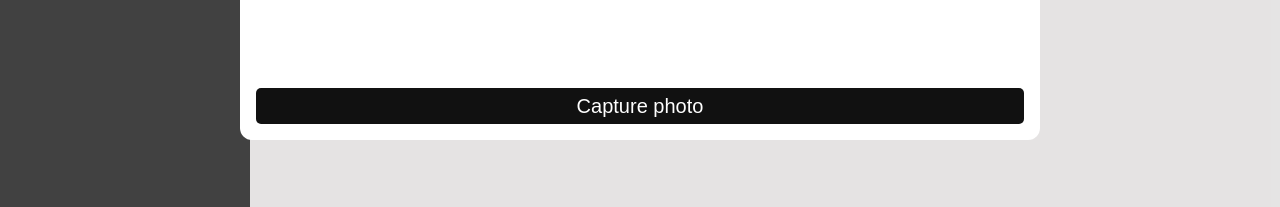
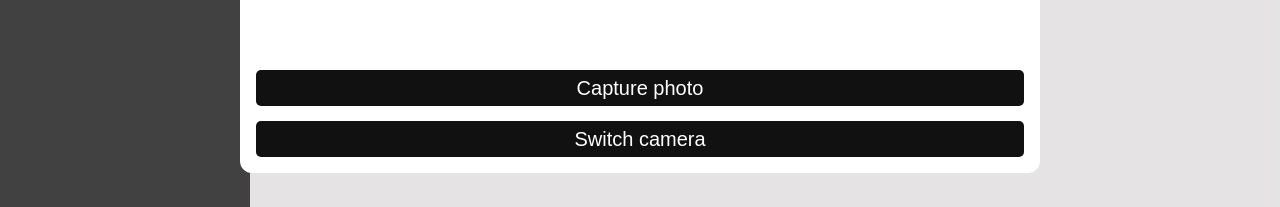
Before and after one commit to gotcadumitru/bettercity-frontend, a React (Create React App) app: page /issues/new in a window 1280 px wide. Both pictures are taken after a click on the icon 535 px from the left and 193 px from the top of the page. Shown: the part 486-693 px from the top of the page. Built offline with nearby package versions, Linux system fonts and the light colour scheme; no server answers.

Commit message:
add camera

```diff
--- a/src/common/components/common/WebCam.jsx
+++ b/src/common/components/common/WebCam.jsx
@@ -1,20 +1,27 @@
 import React from 'react';
 import Webcam from 'react-webcam';
+const FACING_MODE_USER = 'user';
+const FACING_MODE_ENVIRONMENT = 'environment';
 
 const WebcamCapture = ({ onChange, imgSrc, ...props }) => {
   const webcamRef = React.useRef(null);
-
+  const [facingMode, setFacingMode] = React.useState(FACING_MODE_USER);
   const capture = React.useCallback(() => {
     const imageSrc = webcamRef.current.getScreenshot();
     onChange(imageSrc);
   }, [webcamRef]);
-
+  const handleClick = React.useCallback(() => {
+    setFacingMode((prevState) => (prevState === FACING_MODE_USER ? FACING_MODE_ENVIRONMENT : FACING_MODE_USER));
+  }, []);
   return (
     <>
       <div className={'web-camera'}>
-        <Webcam audio={false} ref={webcamRef} videoConstraints={{ facingMode: { exact: 'environment' } }} screenshotFormat="image/jpeg" />
-        <button className="button" onClick={capture}>
+        <Webcam audio={false} ref={webcamRef} videoConstraints={{ facingMode }} screenshotFormat="image/jpeg" />
+        <button className="button button--m-top" onClick={capture}>
           Capture photo
+        </button>
+        <button className="button button--m-top" onClick={handleClick}>
+          Switch camera
         </button>
       </div>
     </>
--- a/src/style/button.scss
+++ b/src/style/button.scss
@@ -12,6 +12,9 @@
   &--m-left {
     margin-left: 15px;
   }
+  &--m-top {
+    margin-top: 15px;
+  }
   &--disabled {
     background-color: $grey;
     color: $white;
```
